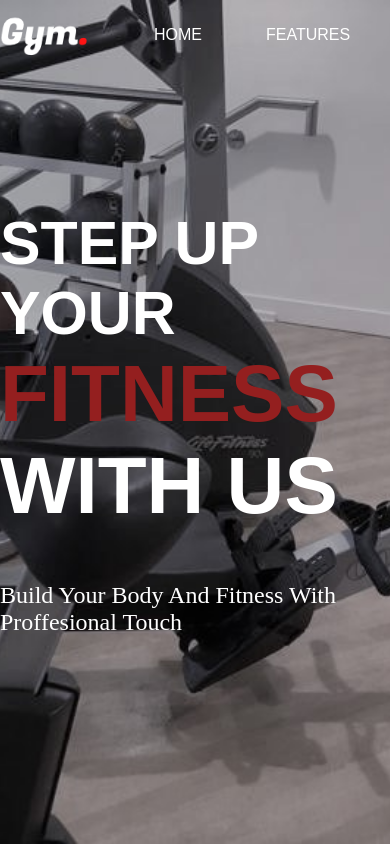
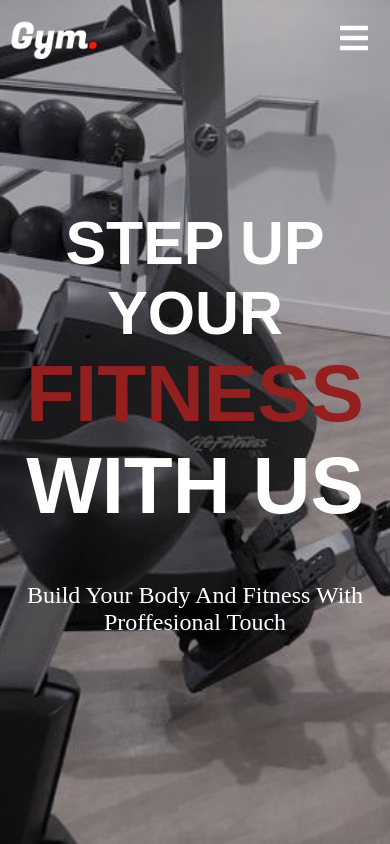
Before and after one commit to Matej404/Gym, a React (Create React App) app: page / in a window 390 px wide. Built offline with nearby package versions, Linux system fonts and the light colour scheme.

Commit message:
navbar responsive

```diff
--- a/src/web/home/home.css
+++ b/src/web/home/home.css
@@ -15,6 +15,7 @@
   -webkit-box-direction: normal;
       -ms-flex-direction: column;
           flex-direction: column;
+  text-align: center;
 }
 
 h2 {
--- a/src/web/home/home.scss
+++ b/src/web/home/home.scss
@@ -6,6 +6,7 @@
     justify-content: center;
     align-items: center;
     flex-direction: column;
+    text-align: center;
 }
 
 h2 {
--- a/src/web/navbar/Navbar.js
+++ b/src/web/navbar/Navbar.js
@@ -2,17 +2,39 @@ import "./navbar.css";
 import logo from "./logo.png";
 import { FaBars } from "react-icons/fa";
 import { Link } from "react-scroll";
+import { useEffect, useState } from "react";
 
 export default function Navbar() {
 
+    const [toggleMenu, setToggleMenu] = useState(false);
+    const [screenWidth, setScreenWidth] = useState(window.innerWidth);
+
+    const handleToggleMenu = () => {
+        setToggleMenu(!toggleMenu);
+    }
+
+    useEffect(() => {
+        const changeWidth = () => {
+            setScreenWidth(window.innerWidth);
+        }
+
+        window.addEventListener("resize", changeWidth);
+
+        return () => {
+            window.removeEventListener("rsize", changeWidth);
+        }
+    }, [])
+
     return(
-        <div className="navbar">
+        <div className={toggleMenu ? "navbar-toggle" : "navbar"}>
+            <div className="navbar-container">
                 <div className="logo">
                     <img src={logo} />
                 </div>
-            <div className="mobile-icon">
+                <div className="mobile-icon" onClick={() => handleToggleMenu()}>
                     <FaBars />
                 </div>
+                {(toggleMenu || screenWidth > 500) && (
                 <ol className="nav-menu">
                     <li className="nav-link">
                         <Link className="nav-link" to="home" smooth={true} duration={1000} >
@@ -39,7 +61,8 @@ export default function Navbar() {
                             CONTACT
                         </Link>
                     </li>
-            </ol>
+                </ol>)}
+            </div>
         </div>
     )
 }
--- a/src/web/navbar/navbar.css
+++ b/src/web/navbar/navbar.css
@@ -1,5 +1,16 @@
 .mobile-icon {
   display: none;
+  font-size: 2rem;
+  cursor: pointer;
+}
+
+@media screen and (max-width: 786px) {
+  .mobile-icon {
+    display: block;
+    position: absolute;
+    top: 22px;
+    right: 20px;
+  }
 }
 
 .logo img {
@@ -7,11 +18,26 @@
   cursor: pointer;
 }
 
+@media screen and (max-width: 786px) {
+  .logo img {
+    position: absolute;
+    top: 10px;
+    left: 10px;
+  }
+}
+
 .navbar {
   width: 100%;
   min-height: 70px;
   position: fixed;
   background: transparent;
+}
+
+.navbar-toggle {
+  background-color: #242121;
+}
+
+.navbar-container {
   display: -webkit-box;
   display: -ms-flexbox;
   display: flex;
@@ -23,16 +49,49 @@
   z-index: 10;
 }
 
+@media screen and (max-width: 786px) {
+  .navbar-container {
+    height: 100vh;
+    -webkit-box-pack: center;
+        -ms-flex-pack: center;
+            justify-content: center;
+  }
+}
+
 .nav-menu {
   display: -webkit-box;
   display: -ms-flexbox;
   display: flex;
 }
 
+@media screen and (max-width: 786px) {
+  .nav-menu {
+    display: -ms-grid;
+    display: grid;
+    -ms-grid-rows: (80px)[5];
+        grid-template-rows: repeat(5, 80px);
+    text-align: center;
+    margin-right: 3rem;
+  }
+}
+
 .nav-link {
   margin-left: 2rem;
   list-style: none;
-  font-size: 1rem;
+  font-size: 1.3rem;
+  font-weight: bold;
+  -webkit-transition: all 0.2s ease-in;
+  transition: all 0.2s ease-in;
   cursor: pointer;
 }
+
+.nav-link:hover {
+  color: #941f1f;
+}
+
+@media screen and (max-width: 786px) {
+  .nav-link {
+    font-size: 1.5rem;
+  }
+}
 /*# sourceMappingURL=navbar.css.map */
--- a/src/web/navbar/navbar.scss
+++ b/src/web/navbar/navbar.scss
@@ -1,10 +1,23 @@
 .mobile-icon {
     display: none;
+    font-size: 2rem;
+    cursor: pointer;
+    @media screen and (max-width: 786px) {
+        display: block;
+        position: absolute;
+        top: 22px;
+        right: 20px;
+    }
 }
 
 .logo img {
     width: 90px;
     cursor: pointer;
+    @media screen and (max-width: 786px) {
+        position: absolute;
+        top: 10px;
+        left: 10px;
+    }
 }
 
 .navbar {
@@ -12,19 +25,44 @@
     min-height: 70px;
     position: fixed;
     background: transparent;
+}
+
+.navbar-toggle {
+    background-color: rgb(36, 33, 33);
+}
+
+.navbar-container {
     display: flex;
     justify-content: space-around;
     align-items: center;
     z-index: 10;
+    @media screen and (max-width: 786px) {
+        height: 100vh;
+        justify-content: center;
+    }
 }
 
 .nav-menu {
     display: flex;
+    @media screen and (max-width: 786px) {
+        display: grid;
+        grid-template-rows: repeat(5, 80px);
+        text-align: center;
+        margin-right: 3rem;
+    }
 }
 
 .nav-link {
     margin-left: 2rem;
     list-style: none;
-    font-size: 1rem;
+    font-size: 1.3rem;
+    font-weight: bold;
+    transition: all 0.2s ease-in;
+    &:hover {
+        color: rgb(148, 31, 31);
+    }
     cursor: pointer;
+    @media screen and (max-width: 786px) {
+        font-size: 1.5rem;
+    }
 }
```
Also changed, not shown: 2 other files (tests, documents, lock files or other folders). Lines whose indentation alone changed are shown as unchanged.
